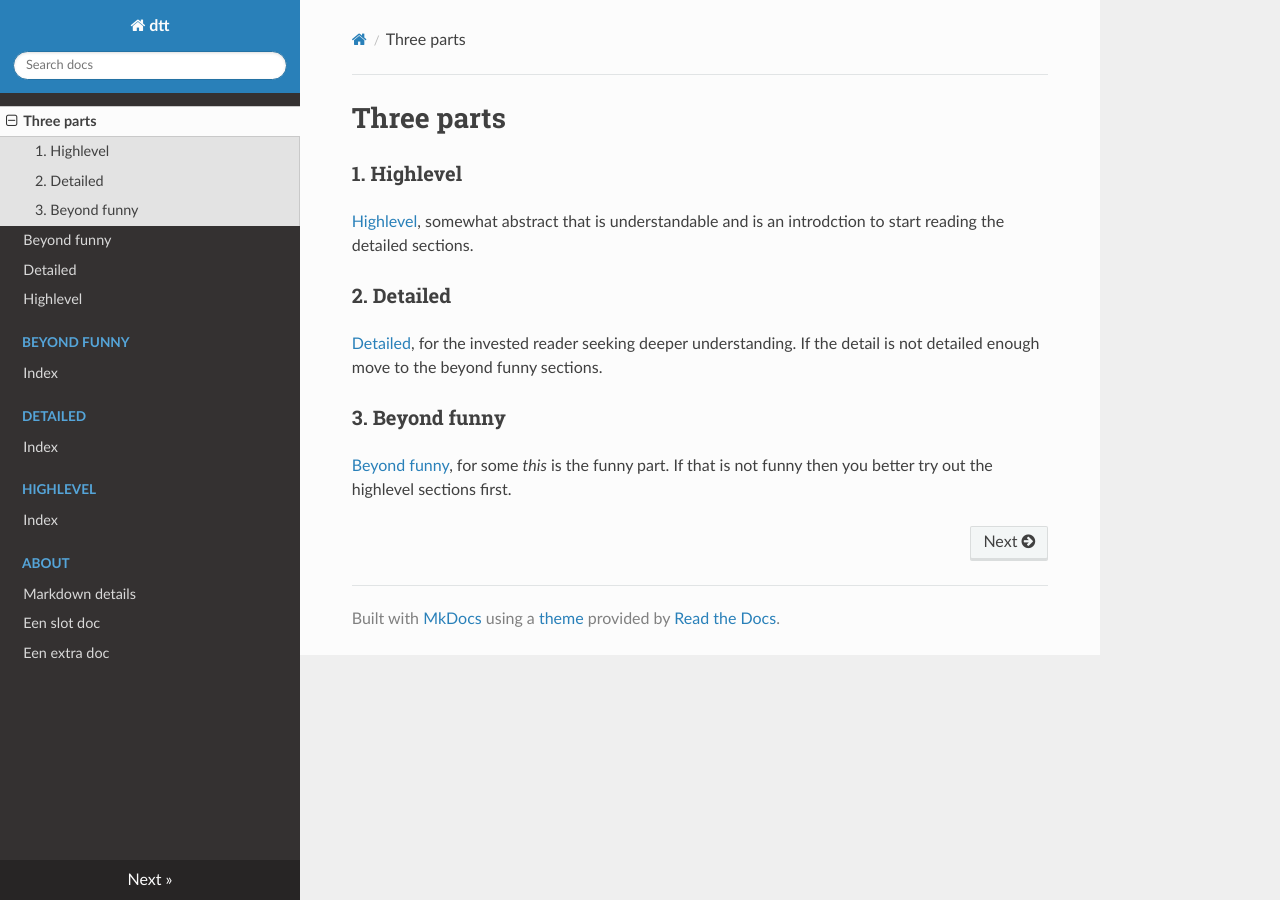
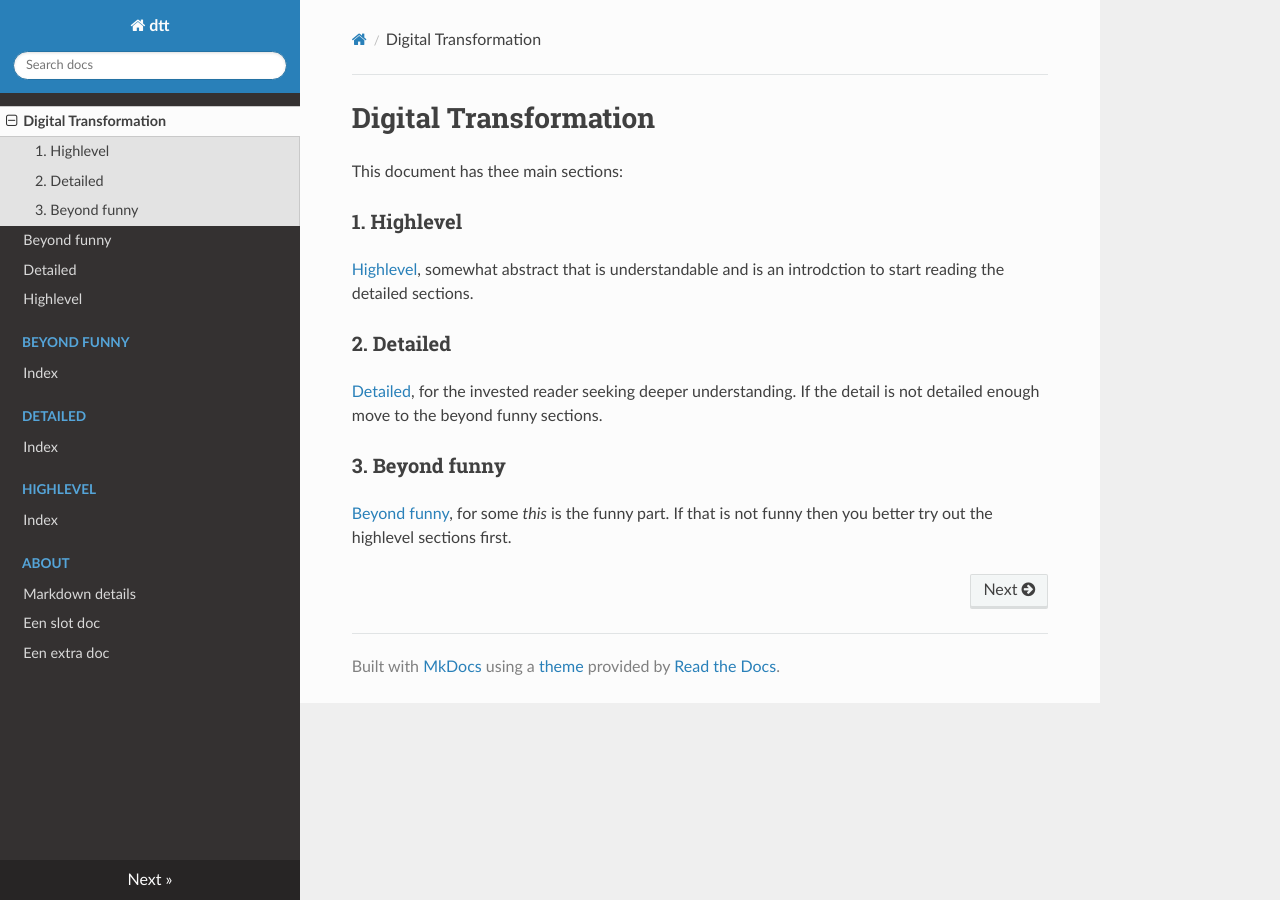
Before and after one commit to rienkdekok/dtt, an MkDocs documentation site: the page built from docs/index.md, in a window 1280 px wide. Built offline with MkDocs 1.6.1, drawn with Linux system fonts in a browser that asks for light colours; nearby versions of some CDN libraries; part of the change alters nothing that is shown.

Commit message:
docs/index.md updated from https://stackedit.io/

```diff
--- a/docs/index.md
+++ b/docs/index.md
@@ -1,4 +1,5 @@
-# Three parts
+# Digital Transformation
+This document has thee main sections:
 
 ### 1.  Highlevel
 [Highlevel](Highlevel/index.md), somewhat abstract that is understandable and is an introdction to start reading the detailed sections.
@@ -11,8 +12,8 @@
 
 
 <!--stackedit_data:
-eyJoaXN0b3J5IjpbLTY5NDA0NzYyNCwxNjY1MDk1NDYzLDk5Mj
-I0NzcwNywtMTUzNTU2OTg3MSwtMTYzNjY4NDI4MiwtMTYxNzQ2
-MjE0OSwtNzQzMDIyNDUsNjA5MzI2MjYxLC03MTkyNTU4NTRdfQ
-==
+eyJoaXN0b3J5IjpbLTE0Mzc0OTY2MjMsLTY5NDA0NzYyNCwxNj
+Y1MDk1NDYzLDk5MjI0NzcwNywtMTUzNTU2OTg3MSwtMTYzNjY4
+NDI4MiwtMTYxNzQ2MjE0OSwtNzQzMDIyNDUsNjA5MzI2MjYxLC
+03MTkyNTU4NTRdfQ==
 -->
```
